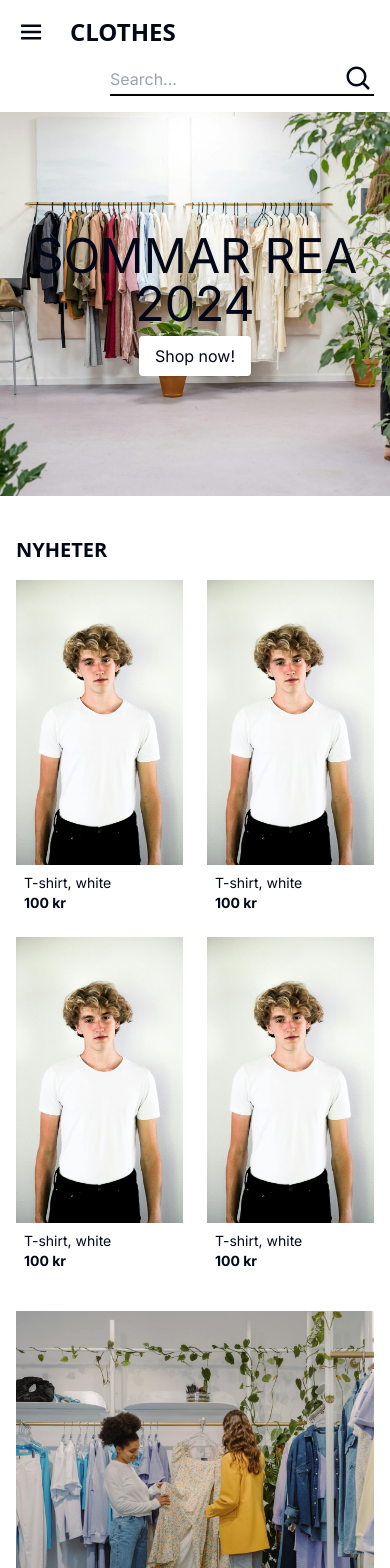
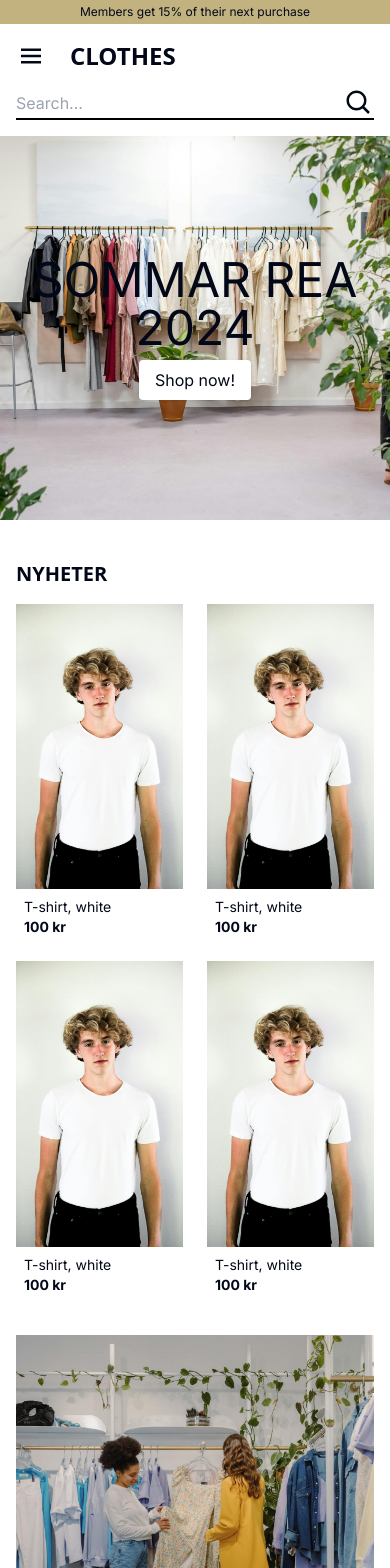
Before and after one commit to saraohman97/clothes_shop, a Next.js app: page / in a window 390 px wide. Shown: the top 1568 px of the page. Built offline with nearby package versions, Linux system fonts and the light colour scheme.

Commit message:
Presentable.

```diff
--- a/app/123/page.tsx
+++ b/app/123/page.tsx
@@ -97,7 +97,7 @@ const SinglePage = () => {
                 </div>
               </div>
 
-              <div className="my-10 w-full">
+              <div className="mt-10 w-full">
                 {/* <div>Product info</div> */}
 
                 <Accordion type="single" collapsible className="w-full">
--- a/app/page.tsx
+++ b/app/page.tsx
@@ -1,5 +1,6 @@
 import Hero from "@/components/hero";
 import Image from "next/image";
+import Link from "next/link";
 
 import { BiHeart } from "react-icons/bi";
 
@@ -36,7 +37,7 @@ export default function Home() {
         <div className="grid grid-cols-2 md:grid-cols-4 gap-6">
           {/* item */}
           {newsItems.map((item) => (
-            <div key={item.name} className="relative group">
+            <Link href="/123" key={item.name} className="relative group">
               <Image
                 src={`/clothes/${item.image}`}
                 alt=""
@@ -53,7 +54,7 @@ export default function Home() {
               <p className="absolute top-2 right-2 text-[#C2B280] uppercase invisible group-hover:visible cursor-pointer hover:underline transition-all duration-300">
                 Visit!
               </p>
-            </div>
+            </Link>
           ))}
         </div>
       </div>
--- a/components/navbar.tsx
+++ b/components/navbar.tsx
@@ -11,8 +11,8 @@ const Navbar = () => {
   return (
     <>
       {/* top navbar */}
-      <div className="bg-[#C2B280] w-full p-1 text-center text-sm max-md:hidden">
-        Get 15% off your next purchase by becoming a member $
+      <div className="bg-[#C2B280] w-full p-1 text-center text-xs md:text-sm">
+        Members get 15% of their next purchase
       </div>
 
       {/* navbar  */}
@@ -27,11 +27,11 @@ const Navbar = () => {
               Clothes
             </Link>
             <div className="hidden md:flex gap-4 font-bold">
-              <div>Shirts</div>
-              <div>Shorts</div>
-              <div>Shoes</div>
-              <div>Dresses</div>
-              <div>Underwear</div>
+              <Link href="/shirts">Shirts</Link>
+              <Link href="/shirts">Shorts</Link>
+              <Link href="/shirts">Shoes</Link>
+              <Link href="/shirts">Dresses</Link>
+              <Link href="/shirts">Underwear</Link>
             </div>
           </div>
 
@@ -48,10 +48,10 @@ const Navbar = () => {
               </div>
             </div>
 
-            <div className="flex items-bottom">
+            <div className="flex items-bottom w-full">
               <input
                 type="text"
-                className="border-b-2 border-black w-full"
+                className="border-b-2 border-black w-full rounded-none"
                 placeholder="Search..."
               />
               <button className="border-b-2 border-black">
```
